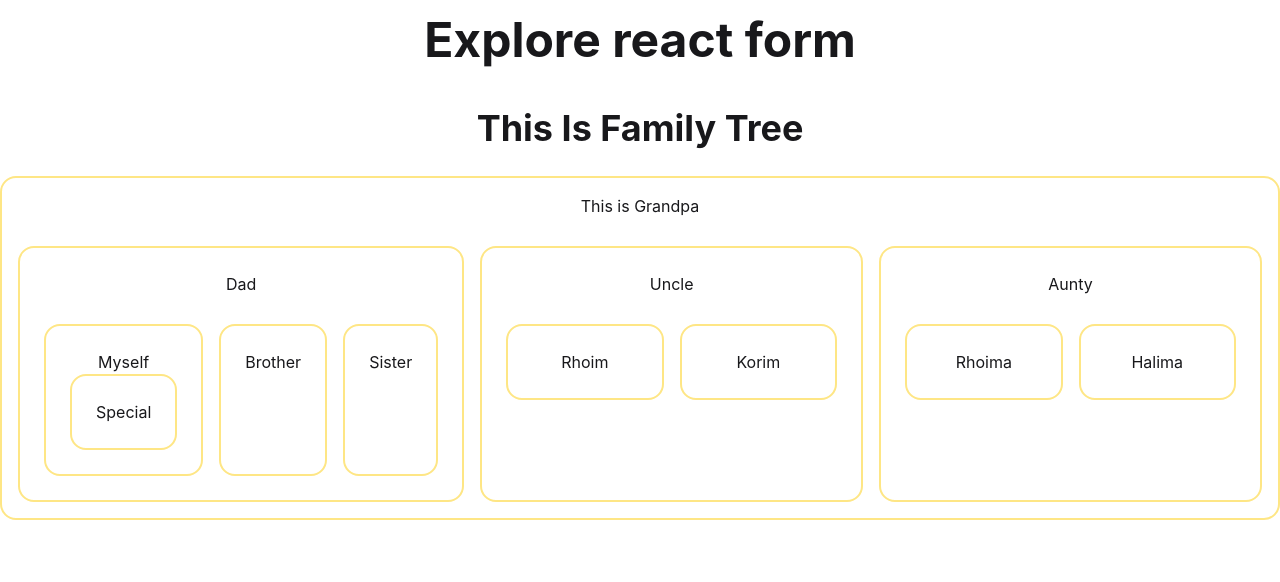
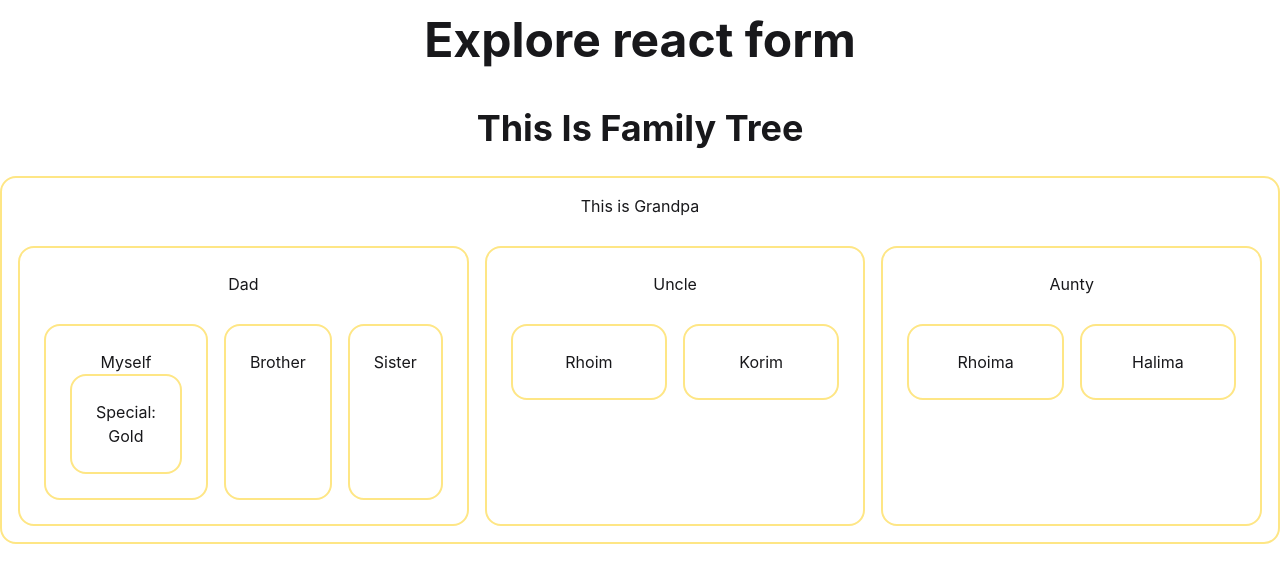
Before and after one commit to antnose/PH-Module-44, a React (Vite) app in the folder React_Form/: page / in a window 1280 px wide. Shown: the top 582 px of the page. Built offline with nearby package versions, Linux system fonts and the light colour scheme.

Commit message:
Learn about context api

```diff
--- a/React_Form/src/components/FamilyTree/Dad.jsx
+++ b/React_Form/src/components/FamilyTree/Dad.jsx
@@ -3,13 +3,13 @@ import Myself from "./Myself";
 import Brother from "./Brother";
 import Sister from "./Sister";
 
-const Dad = () => {
+const Dad = ({ asset }) => {
   return (
     <div>
       <h1>Dad</h1>
       <section className="text-center flex justify-around mt-7 gap-4">
         <div className="border-2 border-amber-200 p-6 rounded-2xl w-full">
-          <Myself />
+          <Myself asset={asset} />
         </div>
         <div className="border-2 border-amber-200 p-6 rounded-2xl w-full">
           <Brother />
--- a/React_Form/src/components/FamilyTree/FamilyTree.jsx
+++ b/React_Form/src/components/FamilyTree/FamilyTree.jsx
@@ -1,12 +1,17 @@
-import React from "react";
+import { createContext } from "react";
 import Grandpa from "./Grandpa";
+
+export const AssetsContext = createContext("");
 
 const FamilyTree = () => {
   const asset = "Diamond";
+  const newAsset = "Gold";
   return (
     <div className="text-center mt-11">
       <h1 className="text-4xl font-bold mb-7">This Is Family Tree</h1>
-      <Grandpa asset={asset} />
+      <AssetsContext.Provider value={newAsset}>
+        <Grandpa asset={asset} />
+      </AssetsContext.Provider>
     </div>
   );
 };
--- a/React_Form/src/components/FamilyTree/Myself.jsx
+++ b/React_Form/src/components/FamilyTree/Myself.jsx
@@ -1,11 +1,11 @@
 import Special from "./Special";
 
-const Myself = () => {
+const Myself = ({ asset }) => {
   return (
     <div>
       <h3>Myself</h3>
       <div className="border-2 border-amber-200 p-6 rounded-2xl w-full">
-        <Special />
+        <Special asset={asset} />
       </div>
     </div>
   );
--- a/React_Form/src/components/FamilyTree/Special.jsx
+++ b/React_Form/src/components/FamilyTree/Special.jsx
@@ -1,9 +1,11 @@
-import React from "react";
+import { useContext } from "react";
+import { AssetsContext } from "./FamilyTree";
 
-const Special = () => {
+const Special = ({ asset }) => {
+  const newAsset = useContext(AssetsContext);
   return (
     <div>
-      <h3>Special</h3>
+      <h3>Special: {newAsset} </h3>
     </div>
   );
 };
```
